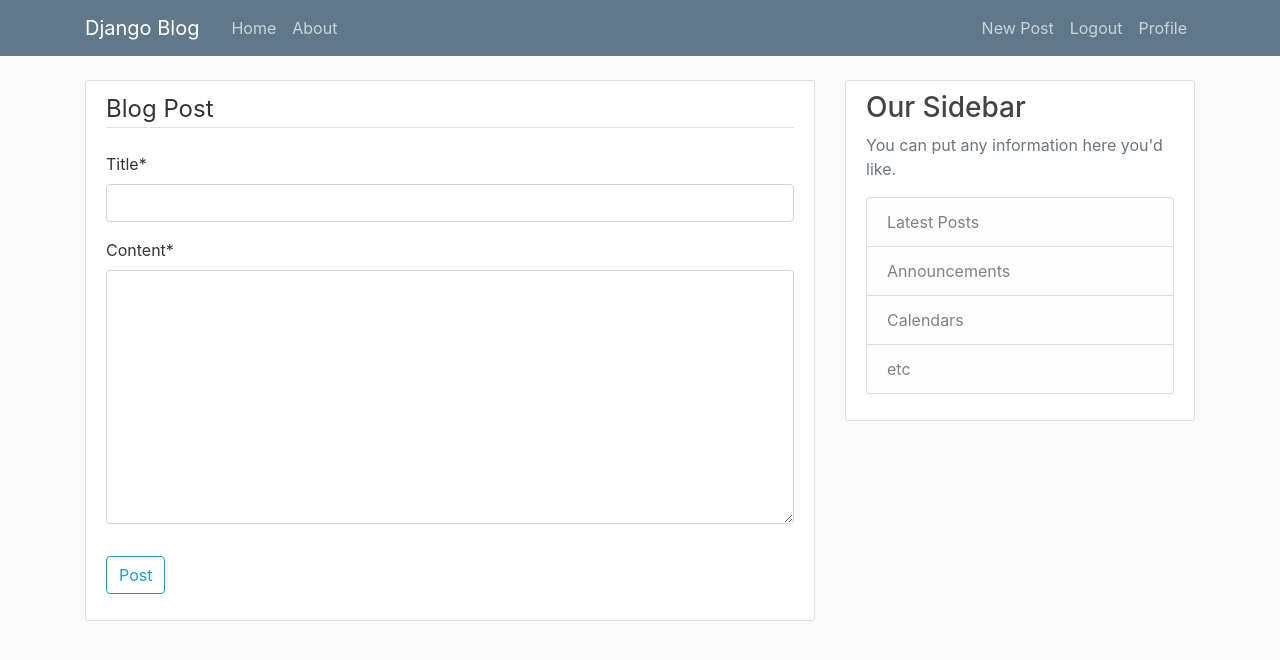
After one commit to harsha-shenoy/Django, a Django app: page /post/new/ in a window 1280 px wide. The commit adds this page. Shown: the top 660 px of the page. Run offline with Django 3.2, Linux system fonts and the light colour scheme; a user stored in the database is signed in; some libraries are stand-ins or nearby versions.

Commit message:
CRUD Posts

```diff
--- a/blog/models.py
+++ b/blog/models.py
@@ -1,6 +1,7 @@
 from django.db import models
 from django.utils import timezone
 from django.contrib.auth.models import User
+from django.urls import reverse
 
 # Create your models here.
 class Post(models.Model):
@@ -11,3 +12,6 @@
 
     def __str__(self):
         return self.title
+
+    def get_absolute_url(self):
+        return reverse('post-detail', kwargs={ 'pk' : self.pk } )
--- a/blog/templates/blog/base.html
+++ b/blog/templates/blog/base.html
@@ -38,7 +38,8 @@
           <!-- Navbar Right Side -->
           <div class="navbar-nav">
             {% if user.is_authenticated %}
-              <a class="nav-item nav-link" href="{% url 'logout' %}">Logout</a>
+            <a class="nav-item nav-link" href="{% url 'post-create' %}">New Post</a>
+            <a class="nav-item nav-link" href="{% url 'logout' %}">Logout</a>
               <a class="nav-item nav-link" href="{% url 'profile' %}">Profile</a>
             {% else %}
               <a class="nav-item nav-link" href="{% url 'login' %}">Login</a>
--- a/blog/templates/blog/home.html
+++ b/blog/templates/blog/home.html
@@ -11,7 +11,7 @@
                 <a class="mr-2" href="#">{{ post.author }}</a>
                 <small class="text-muted">{{ post.date_posted|date:"F d, Y" }}</small>
             </div>
-            <h2><a class="article-title" href="#">{{ post.title }}</a></h2>
+            <h2><a class="article-title" href="{% url 'post-detail' post.id  %}">{{ post.title }}</a></h2>
             <p class="article-content">{{ post.content }}</p>
             </div>
         </article>
--- /dev/null
+++ b/blog/templates/blog/post_form.html
@@ -0,0 +1,20 @@
+{% extends "blog/base.html" %}
+{% load crispy_forms_tags %}
+
+{% block content %}
+    <div class ="content-section">
+        <form method="post">
+            {% csrf_token %}
+            <fieldset class="form-group">
+                <legend class="border-bottom mb-4">
+                    Blog Post
+                </legend>
+                {{ form|crispy }}
+
+            </fieldset>
+            <div class="form-group">
+            <button class="btn btn-outline-info" type="submit"> Post</button>
+            </div>
+        </form>
+    </div>
+{% endblock %}
--- a/blog/urls.py
+++ b/blog/urls.py
@@ -1,7 +1,12 @@
 from django.urls import path
 from . import views
+from .views import PostListView, PostDetailView, PostCreateView, PostDeleteView ,PostUpdateView
 
 urlpatterns = [
-    path('', views.home, name="blog-home"),
+    path('', PostListView.as_view(), name="blog-home"),
+    path('post/<int:pk>/', PostDetailView.as_view(), name="post-detail"),
+    path('post/new/', PostCreateView.as_view(), name="post-create"),
+    path('post/<int:pk>/delete', PostDeleteView.as_view(), name="post-delete"),
+    path('post/<int:pk>/update', PostUpdateView.as_view(), name="post-update"),
     path('about/', views.about, name="blog-about"),
 ]
--- a/blog/views.py
+++ b/blog/views.py
@@ -1,5 +1,12 @@
 from django.shortcuts import render
 from .models import Post
+from django.contrib.auth.mixins import LoginRequiredMixin, UserPassesTestMixin
+from django.views.generic import ( ListView,
+                                    DetailView,
+                                    CreateView,
+                                    UpdateView,
+                                    DeleteView
+                     )
 
 # Create your views here.
 
@@ -9,6 +16,53 @@
         }
     return render(request, 'blog/home.html' , args)
 
+class PostListView(ListView):
+    model = Post            # Tells which model to query to create a List View
+    template_name = 'blog/home.html'
+    context_object_name = 'posts'
+    ordering = ['-date_posted']
+
+class PostDetailView(DetailView):
+    model = Post
+
+class PostCreateView(LoginRequiredMixin, CreateView):
+    model = Post
+    fields = [
+        'title',
+        'content'
+    ]
+
+    def form_valid(self, form):
+        form.instance.author = self.request.user
+        return super().form_valid(form)
+
+class PostUpdateView(LoginRequiredMixin, UserPassesTestMixin, UpdateView):
+    model = Post
+    fields = [
+        'title',
+        'content'
+    ]
+
+    def form_valid(self, form):
+        form.instance.author = self.request.user
+        return super().form_valid(form)
+
+    def test_func(self):
+        post = self.get_object()
+        if self.request.user == post.author:
+            return True
+        return False
+
+class PostDeleteView(LoginRequiredMixin, UserPassesTestMixin, DeleteView):
+    model = Post
+    success_url = '/'
+
+    def test_func(self):
+        post = self.get_object()
+        if self.request.user == post.author:
+            return True
+        return False
+
 def about(request):
 
     return render(request , 'blog/about.html' , {'title' : 'About'})
```
Also changed, not shown: blog/templates/blog/post_confirm_delete.html (added, +19 -0 lines), blog/templates/blog/post_detail.html (added, +21 -0 lines), db.sqlite3, media/default.jpg.
